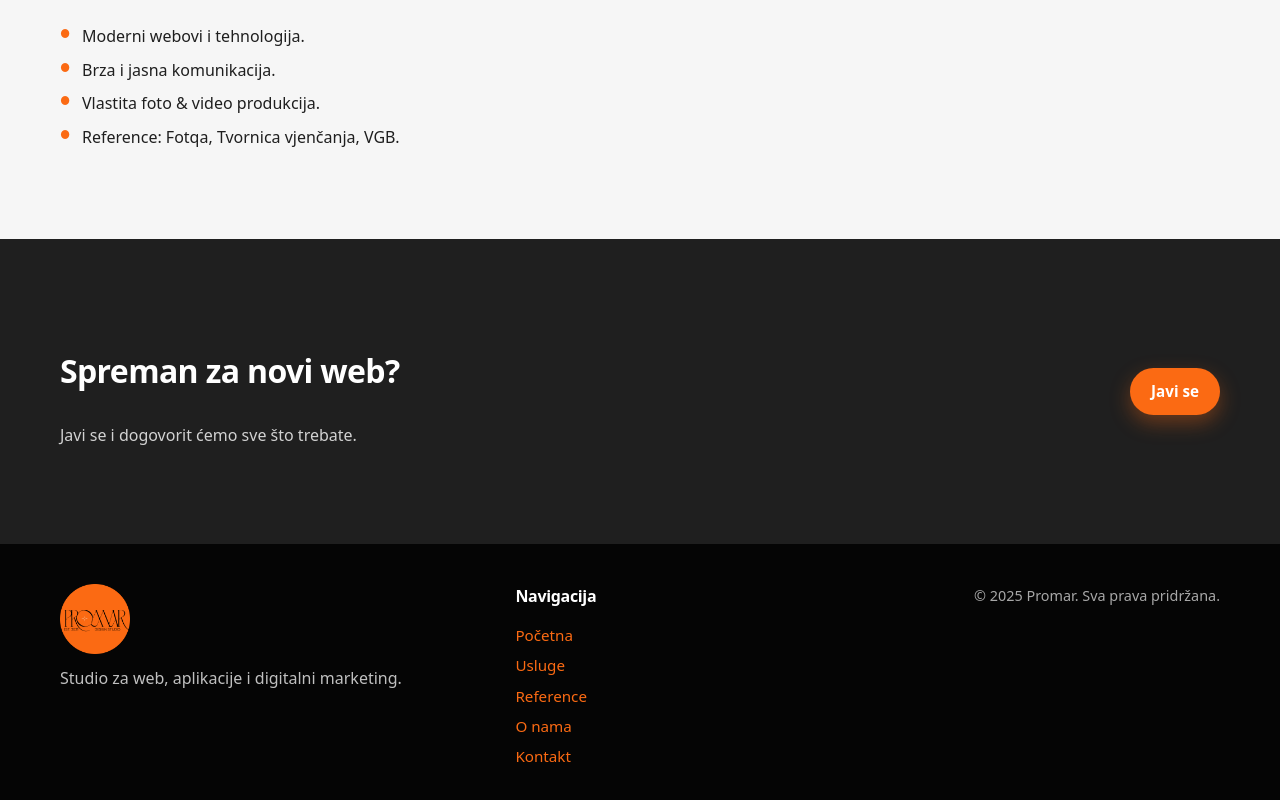
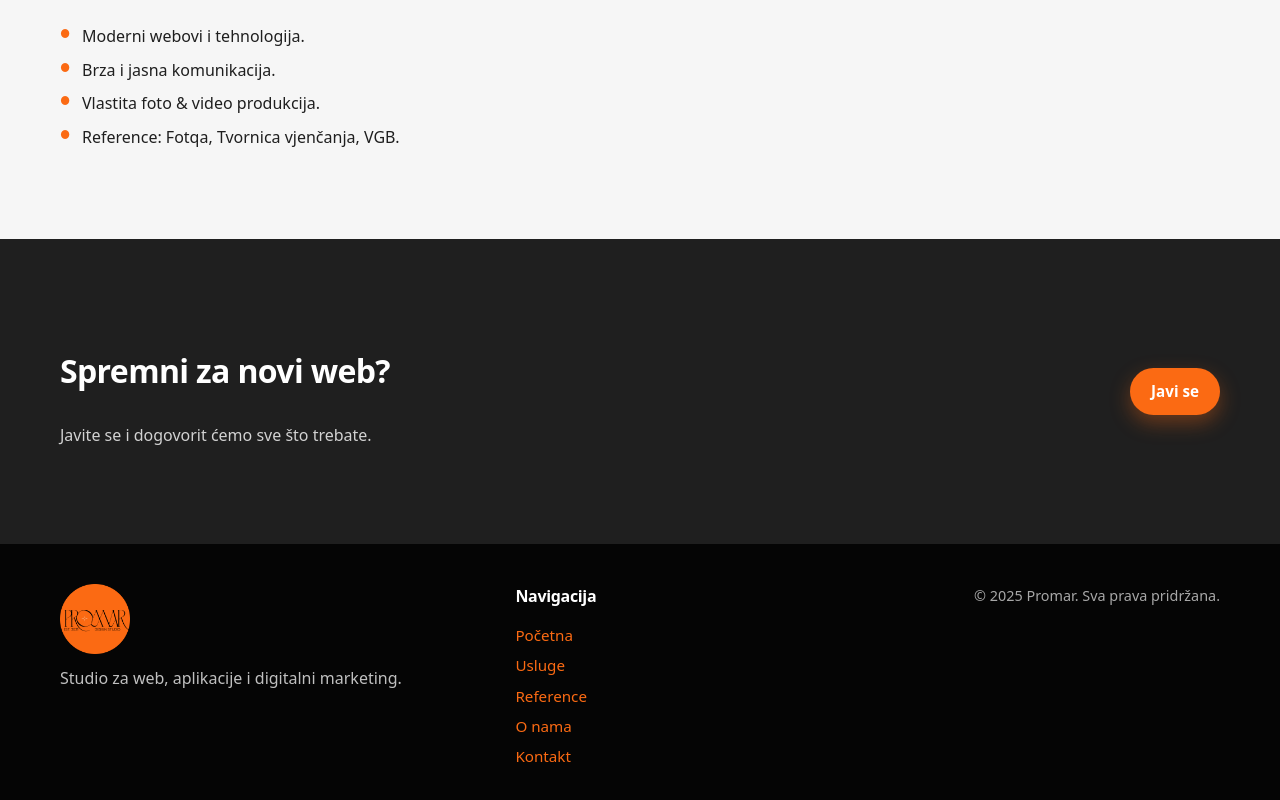
Before and after one commit to Ren0g/promar, a Next.js app: page / in a window 1280 px wide. Shown: the part 2756-3556 px from the top of the page. Built offline with nearby package versions, Linux system fonts and the light colour scheme.

Commit message:
Update page.jsx

```diff
--- a/app/page.jsx
+++ b/app/page.jsx
@@ -158,8 +158,8 @@ export default function HomePage() {
       <section className="section section-cta">
         <div className="container cta-inner">
           <div>
-            <h2>Spreman za novi web?</h2>
-            <p>Javi se i dogovorit ćemo sve što trebate.</p>
+            <h2>Spremni za novi web?</h2>
+            <p>Javite se i dogovorit ćemo sve što trebate.</p>
           </div>
           <Button href="/kontakt" variant="primary">
             Javi se
```
